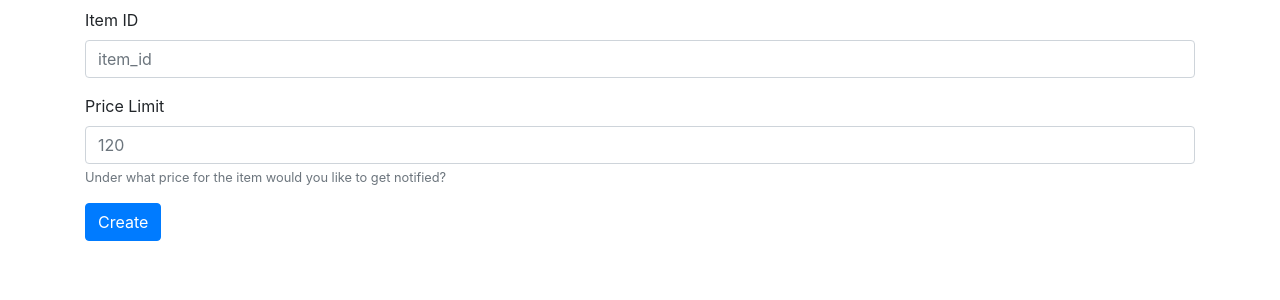
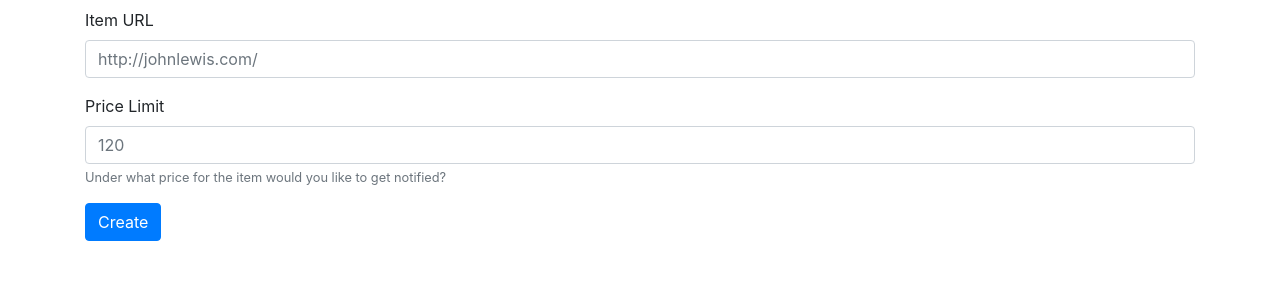
Before and after one commit to RyanSpadt/Python, a Flask app: page /alerts/new in a window 1280 px wide. Shown: the part 48-348 px from the top of the page. Run offline with Flask 2, Linux system fonts and the light colour scheme; some libraries are stand-ins or nearby versions.

Commit message:
Update new_alert.html to accommodate stores
-Changed our form input from item_id to item_url, because we want to ask the user for a url not an internally stored id.

```diff
--- a/Item-Price-Alert/templates/alerts/new_alert.html
+++ b/Item-Price-Alert/templates/alerts/new_alert.html
@@ -8,8 +8,8 @@
 
             <!-- Input for item_id from user -->
             <div class="form-group">
-                <label for="item_id">Item ID</label>
-                <input class="form-control" type="text" id="item_id" name="item_id" placeholder="item_id" />
+                <label for="item_url">Item URL</label>
+                <input class="form-control" type="text" id="item_url" name="item_url" placeholder="http://johnlewis.com/" />
             </div>
 
             <!-- Input for query from user -->
```
